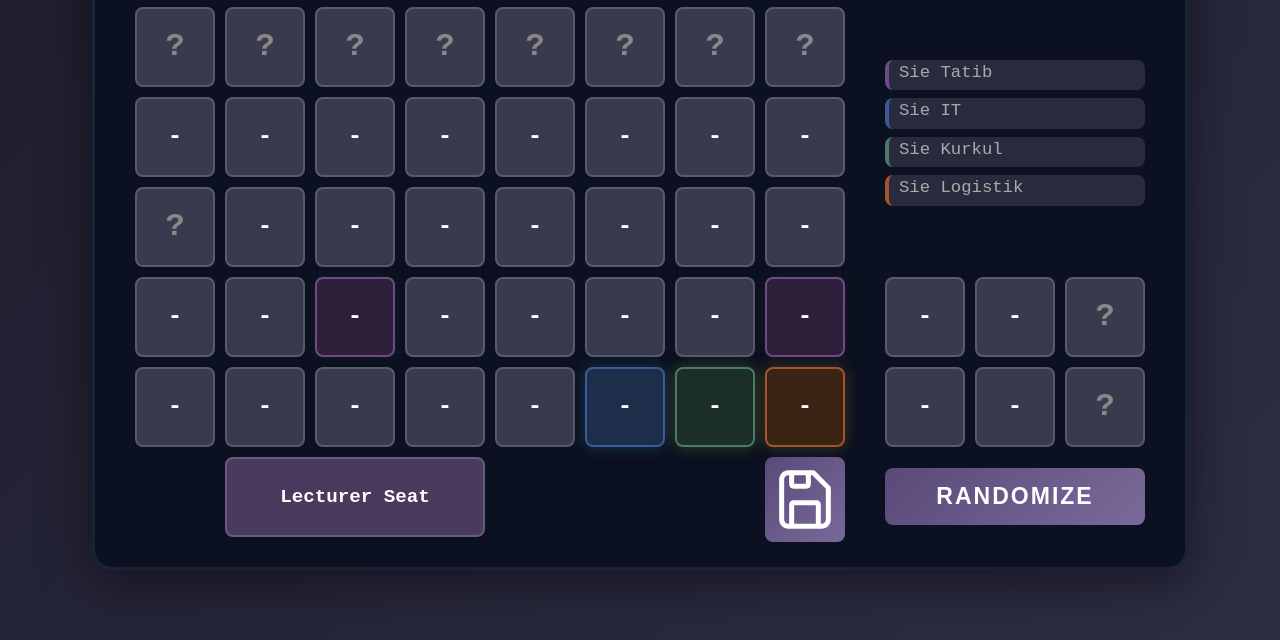
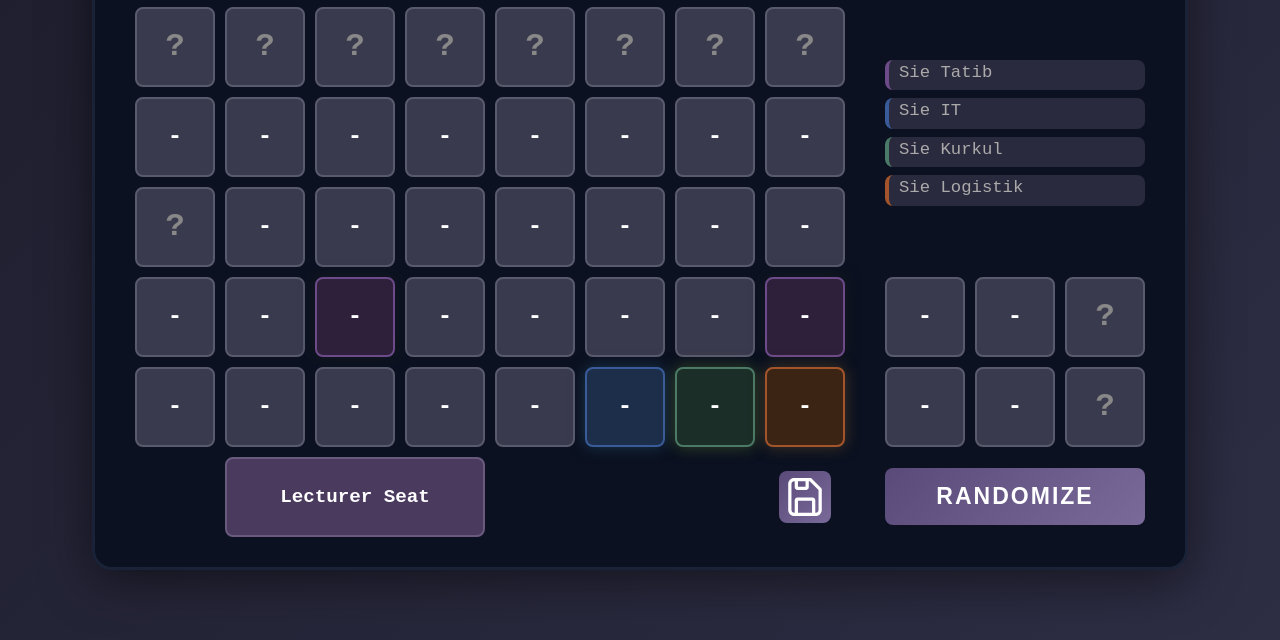
Before and after one commit to Axelo-n/Aurora-Seat-Randomizer, a plain HTML site: page index.html in a window 1280 px wide. Shown: the part 160-800 px from the top of the page. Drawn offline with nearby package versions, Linux system fonts and the light colour scheme.

Commit message:
Fix screenshot button

```diff
--- a/style.css
+++ b/style.css
@@ -169,6 +169,8 @@ h1 {
     width: 100%;
     height: 100%;
     display: flex;
+    justify-content: center;
+    align-items: center;
 }
 
 .special-roles {
@@ -224,7 +226,7 @@ h1 {
 }
 
 .copy-btn {
-    width: 100%;
+    width: 65%;
     background: linear-gradient(135deg, #5a4a7a 0%, #7a6a9a 100%);
     border: none;
     border-radius: 8px;
@@ -235,6 +237,9 @@ h1 {
     transition: all 0.3s ease;
     text-transform: uppercase;
     letter-spacing: 2px;
+    display: flex;
+    align-items: center;
+    justify-content: center;
 }
 
 .copy-btn:hover {
```
